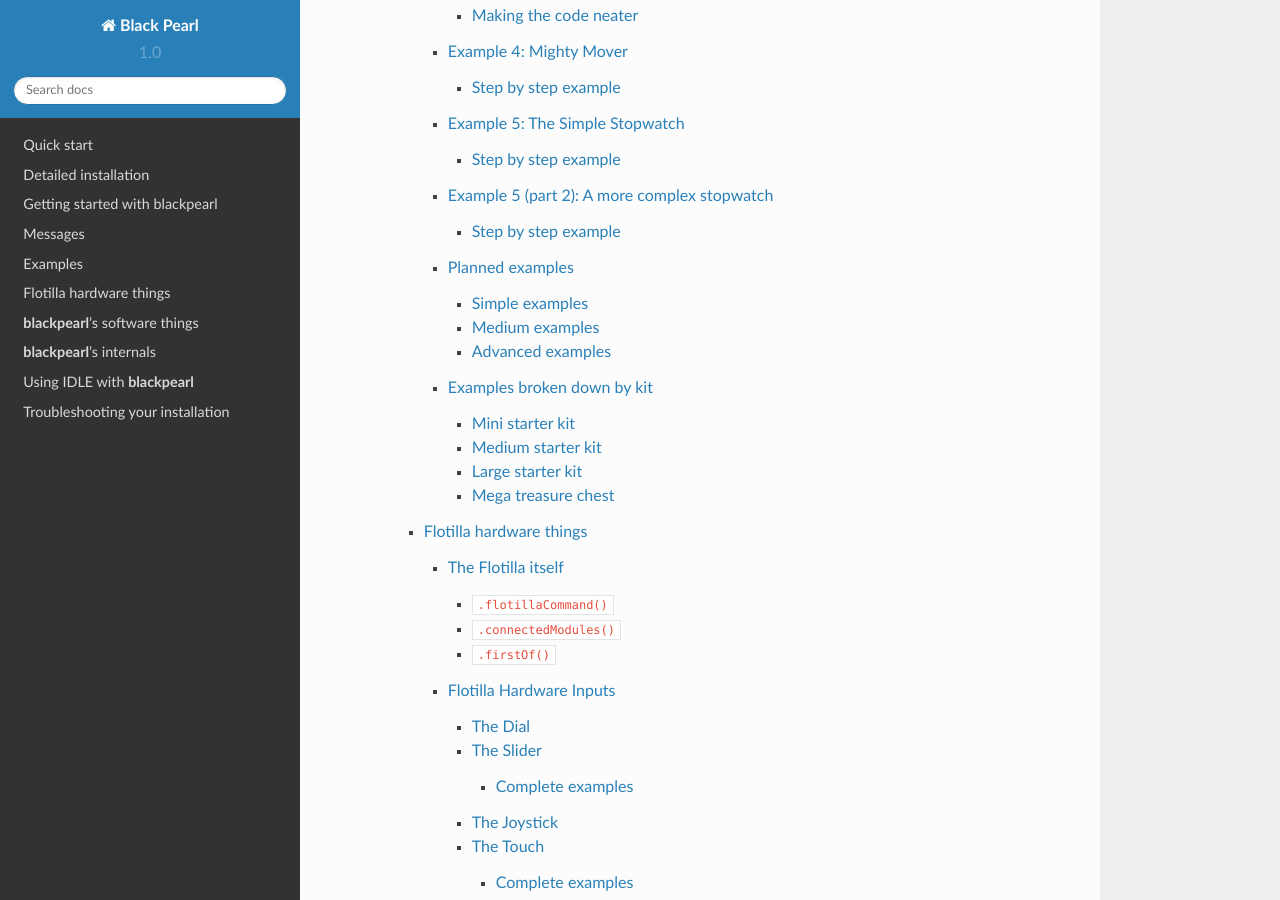
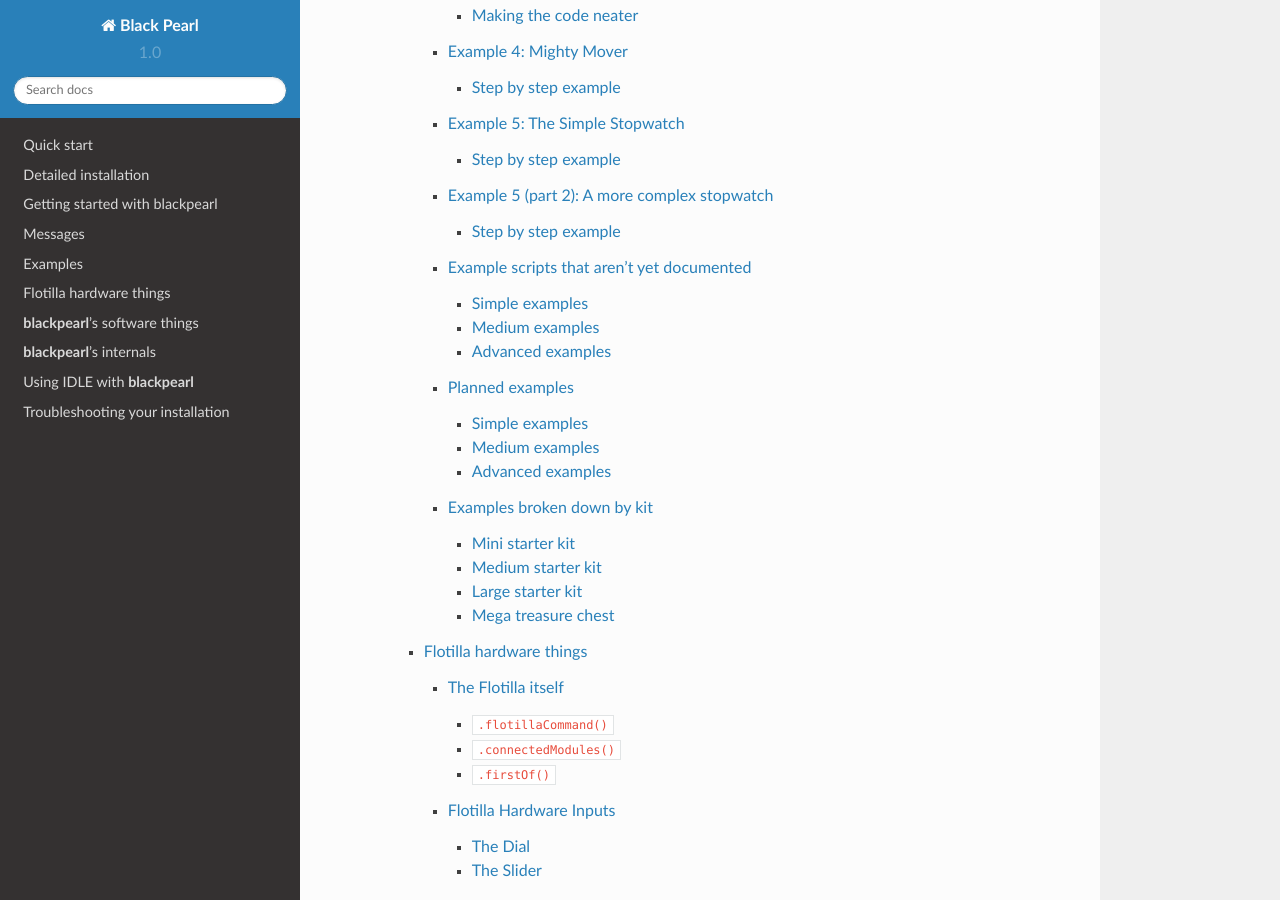
Before and after one commit to offmessage/blackpearl, a Sphinx documentation site: the page built from docs/contents.rst, in a window 1280 px wide and 900 px high, scrolled down 948 px. Built offline with Sphinx 7.4.7 and the Read the Docs theme 2.0.0, drawn with Linux system fonts in a browser that asks for light colours; some of the changed lines change nothing that is shown.

Commit message:
A brief intro to currently undocumented examples

```diff
--- /dev/null
+++ b/docs/examples/examples_no_docs.rst
@@ -0,0 +1,52 @@
+.. _examples-no-docs:
+
+Example scripts that aren't yet documented
+==========================================
+
+As part of building the API I've prepared a bunch of examples that exercise
+various parts of the code and various bits of hardware. Those scripts are
+included in the examples directory, but many of them aren't documented yet.
+They're still useful though!
+
+Simple examples
+---------------
+
+The clock
+    Uses Timer classes to display the current time on the number display.
+    Flashes the colon once every half second, just like the clock on your
+    microwave.
+
+    **Source**: `blackpearl/examples/clock.py
+    <https://github.com/offmessage/blackpearl/blob/master/blackpearl/examples/clock.py>`_
+
+The discolights
+    Shows how to use the wave modules to make the rainbow LEDs flash in pretty
+    patterns.
+
+    **Source**: `blackpearl/examples/discolights.py
+    <https://github.com/offmessage/blackpearl/blob/master/blackpearl/examples/discolights.py>`_
+
+Medium examples
+---------------
+
+Scrolling text
+    First use of the matrix and all its madness (matrix)
+
+    **Source**: `blackpearl/examples/scrollingtext.py
+    <https://github.com/offmessage/blackpearl/blob/master/blackpearl/examples/scrollingtext.py>`_
+
+The combination lock
+    Use the rainbow and keypad to create a combination lock (rainbow
+    and touch)
+
+    **Source**: `blackpearl/examples/combinationlock.py
+    <https://github.com/offmessage/blackpearl/blob/master/blackpearl/examples/combinationlock.py>`_
+
+Advanced examples
+-----------------
+
+Following the line: A robot!
+    Make a robot that follows a line... (2 light sensors, 2 motors, matrix, rainbow)
+
+    **Source**: `blackpearl/examples/linefollowingrobot.py
+    <https://github.com/offmessage/blackpearl/blob/master/blackpearl/examples/linefollowingrobot.py>`_
--- a/docs/examples/index.rst
+++ b/docs/examples/index.rst
@@ -13,5 +13,6 @@
    example_4.rst
    example_5.rst
    example_5_2.rst
+   examples_no_docs.rst
    plannedexamples.rst
    examplesbykit.rst
```
